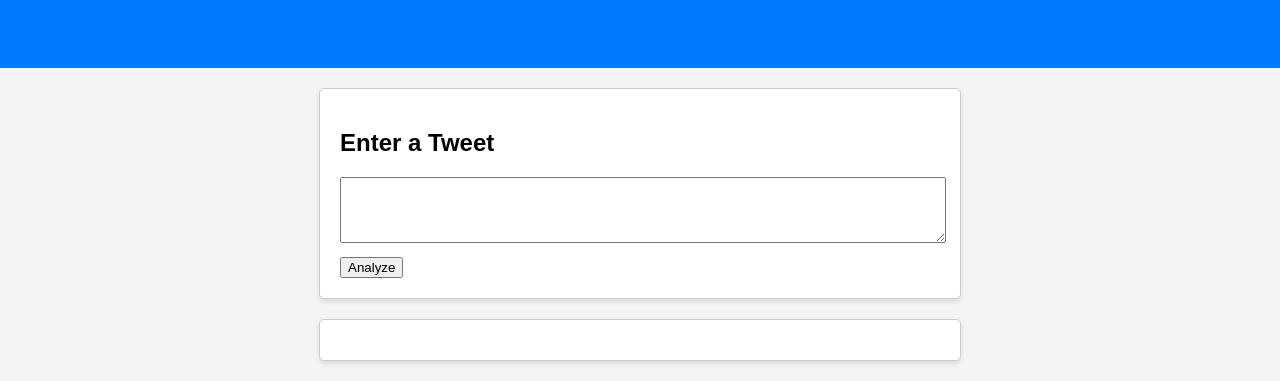
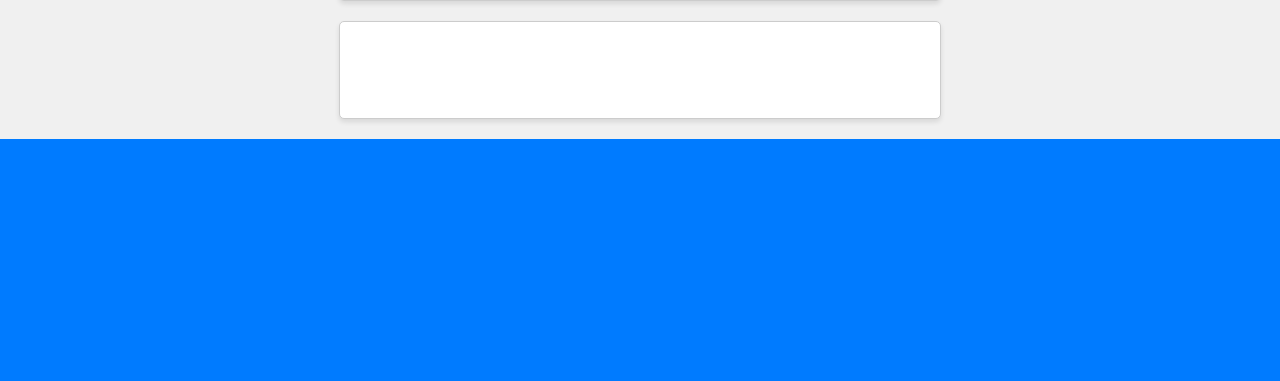
Before and after one commit to AkuratiHemanth/Sentiment_Analysis_Web_App, a Flask app: page / in a window 1280 px wide. Shown: the part 879-1260 px from the top of the page. After the commit the page ends 1018 px from the top, so only its background shows below. Run offline with Flask 3, Linux system fonts and the light colour scheme.

Commit message:
Update index.html

```diff
--- a/templates/index.html
+++ b/templates/index.html
@@ -4,6 +4,69 @@
     <meta charset="UTF-8">
     <meta name="viewport" content="width=device-width, initial-scale=1.0">
     <link rel="stylesheet" href="{{ url_for('static', filename='style.css') }}">
+    <link href="https://fonts.googleapis.com/css2?family=Open+Sans:wght@300;400;600&display=swap" rel="stylesheet">
+    <style>
+        body {
+            font-family: 'Open Sans', sans-serif;
+            background-color: #f0f0f0;
+            margin: 0;
+            padding: 0;
+        }
+        .hero {
+            background-color: #007bff;
+            color: white;
+            text-align: center;
+            padding: 3rem 0;
+        }
+        .hero h1 {
+            font-size: 2.5rem;
+            margin: 0;
+        }
+        .hero p {
+            font-size: 1.2rem;
+            margin: 1rem 0;
+        }
+        .social-links img {
+            width: 30px;
+            height: 30px;
+            margin: 0 10px;
+            transition: transform 0.3s ease-in-out;
+        }
+        .social-links img:hover {
+            transform: scale(1.2);
+        }
+        .user-input {
+            padding: 3rem 0;
+            text-align: center;
+        }
+        .user-input textarea {
+            width: 80%;
+            padding: 10px;
+            border: 1px solid #ccc;
+            border-radius: 5px;
+        }
+        .user-input button {
+            margin-top: 10px;
+            padding: 10px 20px;
+            background-color: #007bff;
+            color: white;
+            border: none;
+            border-radius: 5px;
+            cursor: pointer;
+            transition: background-color 0.3s ease-in-out;
+        }
+        .user-input button:hover {
+            background-color: #0056b3;
+        }
+        .result {
+            padding: 3rem 0;
+            text-align: center;
+        }
+        .result h2 {
+            font-size: 1.5rem;
+            margin: 0;
+        }
+    </style>
     <title>Sentiment Analysis App</title>
 </head>
 <body>
```
